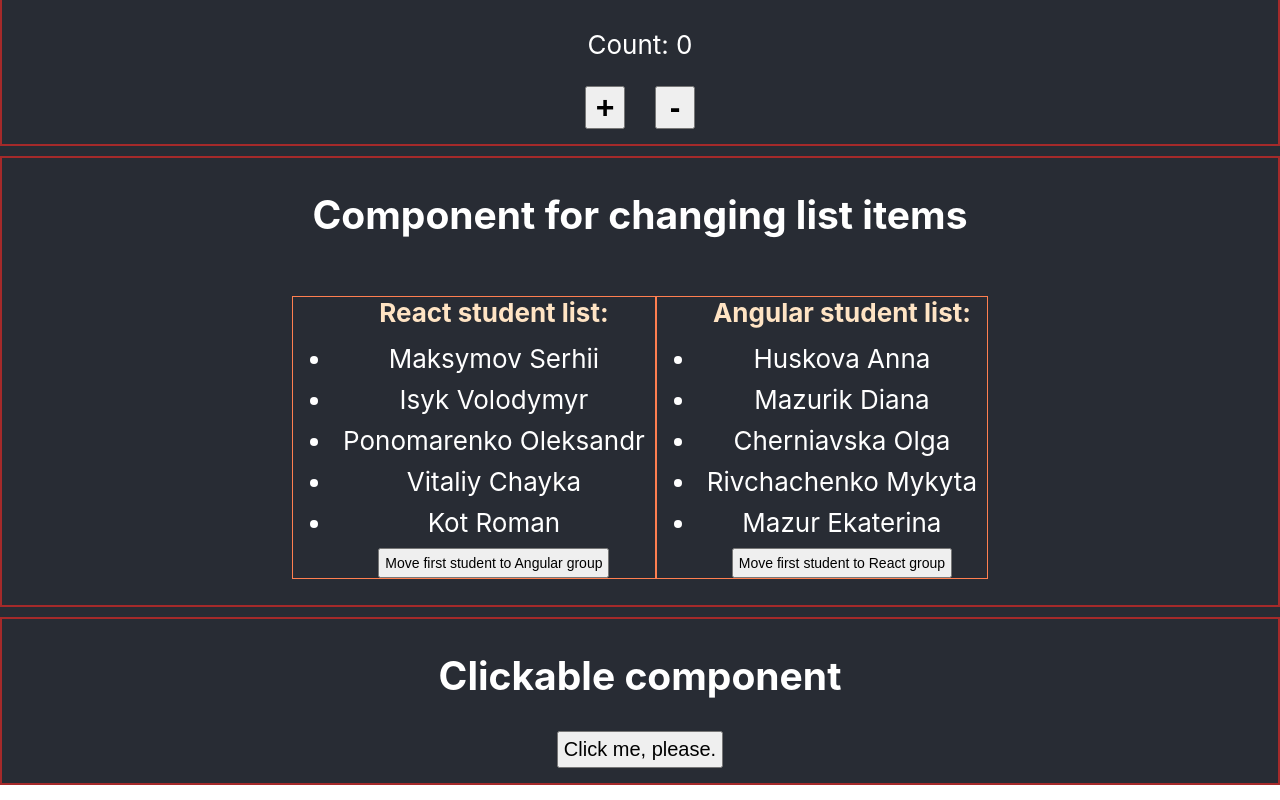
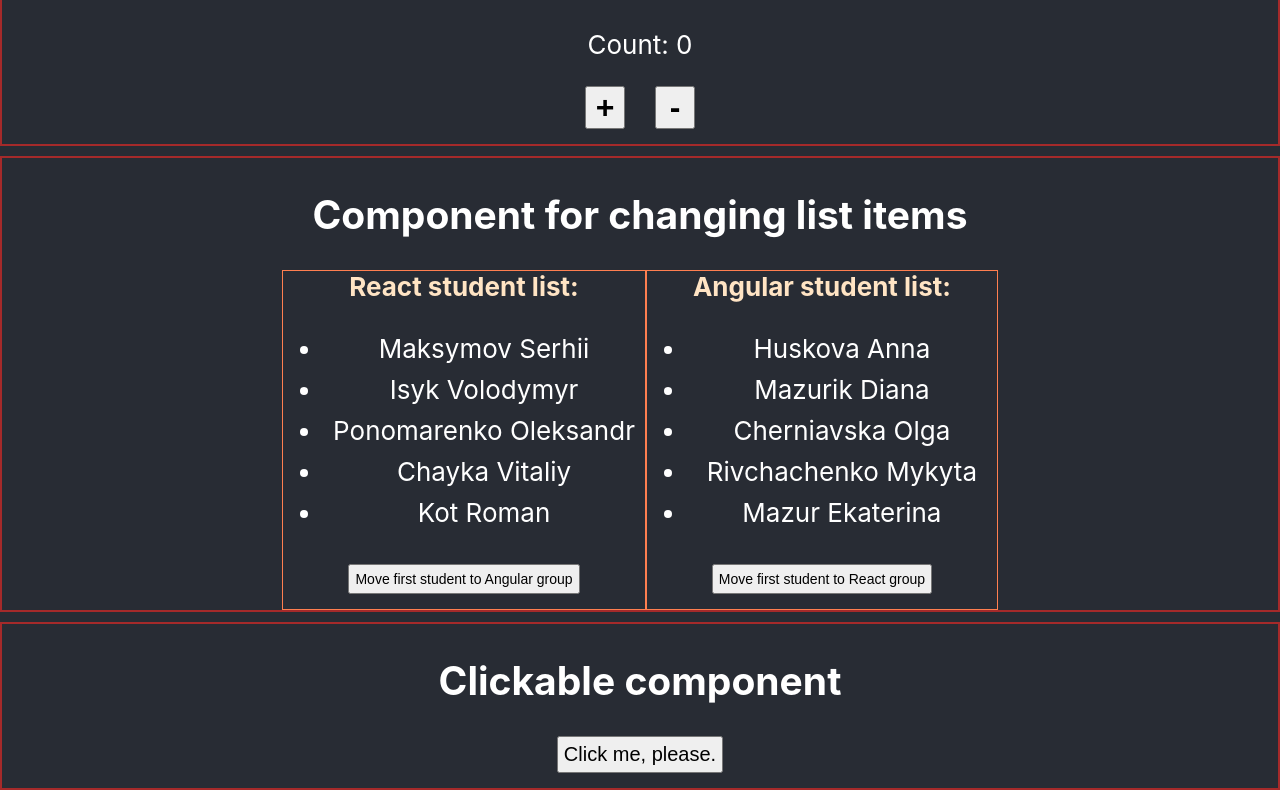
Before and after one commit to Maksymov-Serhii/maksymov_serhii_hw3, a React (Create React App) app: page / in a window 1280 px wide. Shown: the part 629-1429 px from the top of the page. Built offline with nearby package versions, Linux system fonts and the light colour scheme.

Commit message:
added functionality to TwoLists component

```diff
--- a/src/components/StudentList/StudentList.js
+++ b/src/components/StudentList/StudentList.js
@@ -25,8 +25,8 @@
       },
       {
         id: 185001,
-        firstName: "Chayka",
-        lastName: "Vitaliy",
+        firstName: "Vitaliy",
+        lastName: "Chayka",
       },
       {
         id: 103305,
--- a/src/components/TwoLists/TwoLists.js
+++ b/src/components/TwoLists/TwoLists.js
@@ -2,90 +2,67 @@
 import "./twoLists.css"
 
 class TwoLists extends React.Component {
+
+  constructor() {
+    super();
+    this.state = {
+      reactStudents: ["Maksymov Serhii", "Isyk Volodymyr", "Ponomarenko Oleksandr", "Chayka Vitaliy", "Kot Roman"],
+      angularStudents: ["Huskova Anna", "Mazurik Diana", "Cherniavska Olga", "Rivchachenko Mykyta", "Mazur Ekaterina"],
+    };
+  }
+
   render() {
 
-    const reactStudents = [
-      {
-        id: 101,
-        firstName: "Serhii",
-        lastName: "Maksymov",
-      },
-      {
-        id: 1382956392,
-        firstName: "Volodymyr",
-        lastName: "Isyk",
-      },
-      {
-        id: 1093203,
-        firstName: "Oleksandr",
-        lastName: "Ponomarenko",
-      },
-      {
-        id: 185001,
-        firstName: "Chayka",
-        lastName: "Vitaliy",
-      },
-      {
-        id: 103305,
-        firstName: "Roman",
-        lastName: "Kot",
-      },
-    ];
-
-    const angularStudents = [
-      {
-        id: 1012,
-        firstName: "Anna",
-        lastName: "Huskova",
-      },
-      {
-        id: 13829256392,
-        firstName: "Diana",
-        lastName: "Mazurik",
-      },
-      {
-        id: 10932203,
-        firstName: "Olga",
-        lastName: "Cherniavska",
-      },
-      {
-        id: 1850201,
-        firstName: "Mykyta",
-        lastName: "Rivchachenko",
-      },
-      {
-        id: 10322305,
-        firstName: "Ekaterina",
-        lastName: "Mazur",
-      },
-    ];
     return (
       <div className="some-component">
         <h2>Component for changing list items</h2>
 
-        <ul className="student-list">
+        <div className="div-list">
           <p>React student list:</p>
 
-          {reactStudents.map(student => {
-            return (
-              <li key={student.id}>{ student.lastName } { student.firstName }</li>
-            )
-          })}
+          <ul>
 
-          <button>Move first student to Angular group</button>
-        </ul>
+            {this.state.reactStudents.map((student, index) => {
+              return (
+                <li key={index}>{ student }</li>
+                )
+              })}
+          </ul>
 
-        <ul className="student-list">
+          <button onClick={() => {
+            const reactList = this.state.reactStudents;
+            const angularList = this.state.angularStudents;
+
+            if (reactList.length > 0) {
+              angularList.push(reactList[0]);
+              reactList.shift(reactList[0]);
+              this.setState({reactStudents: reactList, angularStudents: angularList})
+            }
+
+          }}>Move first student to Angular group</button>
+        </div>
+
+        <div className="div-list">
           <p>Angular student list:</p>
+          <ul>
+            {this.state.angularStudents.map((student, index) => {
+              return (
+                <li key={index}>{ student }</li>
+              )
+            })}
+          </ul>
 
-          {angularStudents.map(student => {
-            return (
-              <li key={student.id}>{ student.lastName } { student.firstName }</li>
-            )
-          })}
+          <button onClick={() => {
+            const reactList = this.state.reactStudents;
+            const angularList = this.state.angularStudents;
 
-          <button>Move first student to React group</button>
-        </ul>
+            if (angularList.length > 0) {
+              reactList.push(angularList[0]);
+              angularList.shift(angularList[0]);
+              this.setState({reactStudents: reactList, angularStudents: angularList})
+            }
+          }}>Move first student to React group</button>
+        </div>
 
       </div>
     )
--- a/src/components/TwoLists/twoLists.css
+++ b/src/components/TwoLists/twoLists.css
@@ -2,19 +2,21 @@
   border: 2px solid brown;
   margin: 10px 0;
 }
-.student-list {
+.div-list {
   display: inline-block;
   border: 1px solid coral;
+  min-width: 350px;
 }
-.student-list p {
+.div-list p {
   margin: 0 0 10px 0;
   font-weight: bold;
   color: bisque;
 }
-.student-list li {
+.div-list li {
   padding: 5px 10px;
 }
-.student-list button {
+.div-list button {
   padding: 5px;
   font-size: 14px;
+  margin: 0 0 15px 0;
 }
```
